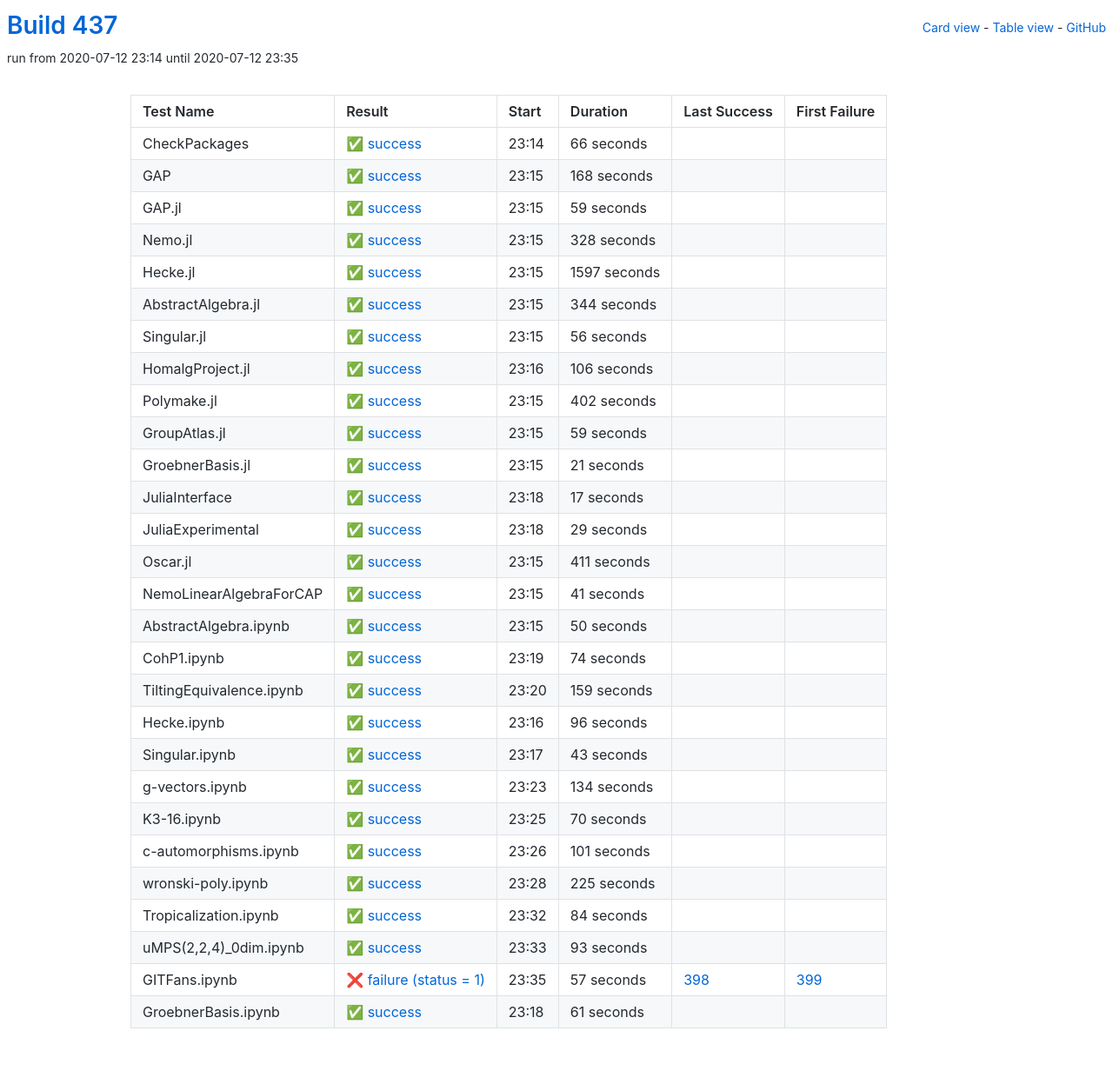
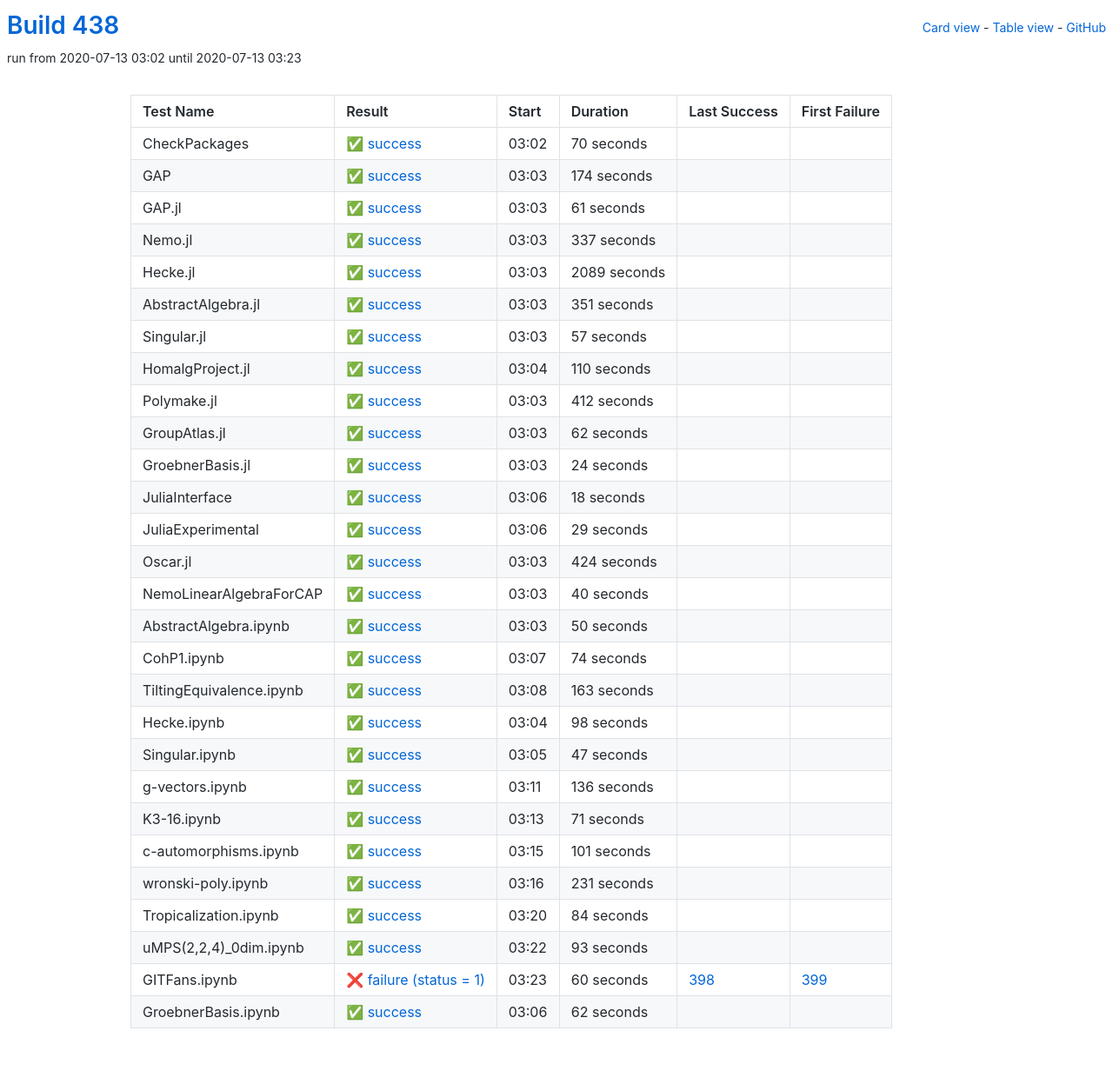
Before and after one commit to oscar-system/oscar-ci-status-stable, a Jekyll site: the page built from table.html, in a window 1280 px wide. Shown: the whole page at 87% size. Built offline with Jekyll 4.4.1, drawn with Linux system fonts in a browser that asks for light colours.

Commit message:
Build #438

```diff
--- a/_data/ci.yml
+++ b/_data/ci.yml
@@ -1,6 +1,6 @@
 ---
-build: 437
-build_url: https://oscarci.mathematik.uni-kl.de/job/oscar-stable/437/
+build: 438
+build_url: https://oscarci.mathematik.uni-kl.de/job/oscar-stable/438/
 job: oscar-stable
 organization: oscar-system
 repo: oscar-ci-status-stable
@@ -8,152 +8,152 @@ repourl: https://github.com/oscar-system/oscar-ci-status-stable
 tests:
 - name: CheckPackages
   id: checkpackages
-  log: https://oscarci.mathematik.uni-kl.de/job/oscar-stable/437/artifact/logs/build-437/CheckPackages.log
-  start: 2020-07-12 23:14
+  log: https://oscarci.mathematik.uni-kl.de/job/oscar-stable/438/artifact/logs/build-438/CheckPackages.log
+  start: 2020-07-13 03:02
   success: true
   exitcode: 0
   status: success
-  duration: 66
+  duration: 70
   last_success: false
   last_success_url:
   first_failure: false
   first_failure_url:
 - name: GAP
   id: gap
-  log: https://oscarci.mathematik.uni-kl.de/job/oscar-stable/437/artifact/logs/build-437/GAP.log
-  start: 2020-07-12 23:15
+  log: https://oscarci.mathematik.uni-kl.de/job/oscar-stable/438/artifact/logs/build-438/GAP.log
+  start: 2020-07-13 03:03
   success: true
   exitcode: 0
   status: success
-  duration: 168
+  duration: 174
   last_success: false
   last_success_url:
   first_failure: false
   first_failure_url:
 - name: GAP.jl
   id: gap-jl
-  log: https://oscarci.mathematik.uni-kl.de/job/oscar-stable/437/artifact/logs/build-437/GAP.jl.log
-  start: 2020-07-12 23:15
+  log: https://oscarci.mathematik.uni-kl.de/job/oscar-stable/438/artifact/logs/build-438/GAP.jl.log
+  start: 2020-07-13 03:03
   success: true
   exitcode: 0
   status: success
-  duration: 59
+  duration: 61
   last_success: false
   last_success_url:
   first_failure: false
   first_failure_url:
 - name: Nemo.jl
   id: nemo-jl
-  log: https://oscarci.mathematik.uni-kl.de/job/oscar-stable/437/artifact/logs/build-437/Nemo.jl.log
-  start: 2020-07-12 23:15
+  log: https://oscarci.mathematik.uni-kl.de/job/oscar-stable/438/artifact/logs/build-438/Nemo.jl.log
+  start: 2020-07-13 03:03
   success: true
   exitcode: 0
   status: success
-  duration: 328
+  duration: 337
   last_success: false
   last_success_url:
   first_failure: false
   first_failure_url:
 - name: Hecke.jl
   id: hecke-jl
-  log: https://oscarci.mathematik.uni-kl.de/job/oscar-stable/437/artifact/logs/build-437/Hecke.jl.log
-  start: 2020-07-12 23:15
+  log: https://oscarci.mathematik.uni-kl.de/job/oscar-stable/438/artifact/logs/build-438/Hecke.jl.log
+  start: 2020-07-13 03:03
   success: true
   exitcode: 0
   status: success
-  duration: 1597
+  duration: 2089
   last_success: false
   last_success_url:
   first_failure: false
   first_failure_url:
 - name: AbstractAlgebra.jl
   id: abstractalgebra-jl
-  log: https://oscarci.mathematik.uni-kl.de/job/oscar-stable/437/artifact/logs/build-437/AbstractAlgebra.jl.log
-  start: 2020-07-12 23:15
+  log: https://oscarci.mathematik.uni-kl.de/job/oscar-stable/438/artifact/logs/build-438/AbstractAlgebra.jl.log
+  start: 2020-07-13 03:03
   success: true
   exitcode: 0
   status: success
-  duration: 344
+  duration: 351
   last_success: false
   last_success_url:
   first_failure: false
   first_failure_url:
 - name: Singular.jl
   id: singular-jl
-  log: https://oscarci.mathematik.uni-kl.de/job/oscar-stable/437/artifact/logs/build-437/Singular.jl.log
-  start: 2020-07-12 23:15
+  log: https://oscarci.mathematik.uni-kl.de/job/oscar-stable/438/artifact/logs/build-438/Singular.jl.log
+  start: 2020-07-13 03:03
   success: true
   exitcode: 0
   status: success
-  duration: 56
+  duration: 57
   last_success: false
   last_success_url:
   first_failure: false
   first_failure_url:
 - name: HomalgProject.jl
   id: homalgproject-jl
-  log: https://oscarci.mathematik.uni-kl.de/job/oscar-stable/437/artifact/logs/build-437/HomalgProject.jl.log
-  start: 2020-07-12 23:16
+  log: https://oscarci.mathematik.uni-kl.de/job/oscar-stable/438/artifact/logs/build-438/HomalgProject.jl.log
+  start: 2020-07-13 03:04
   success: true
   exitcode: 0
   status: success
-  duration: 106
+  duration: 110
   last_success: false
   last_success_url:
   first_failure: false
   first_failure_url:
 - name: Polymake.jl
   id: polymake-jl
-  log: https://oscarci.mathematik.uni-kl.de/job/oscar-stable/437/artifact/logs/build-437/Polymake.jl.log
-  start: 2020-07-12 23:15
+  log: https://oscarci.mathematik.uni-kl.de/job/oscar-stable/438/artifact/logs/build-438/Polymake.jl.log
+  start: 2020-07-13 03:03
   success: true
   exitcode: 0
   status: success
-  duration: 402
+  duration: 412
   last_success: false
   last_success_url:
   first_failure: false
   first_failure_url:
 - name: GroupAtlas.jl
   id: groupatlas-jl
-  log: https://oscarci.mathematik.uni-kl.de/job/oscar-stable/437/artifact/logs/build-437/GroupAtlas.jl.log
-  start: 2020-07-12 23:15
+  log: https://oscarci.mathematik.uni-kl.de/job/oscar-stable/438/artifact/logs/build-438/GroupAtlas.jl.log
+  start: 2020-07-13 03:03
   success: true
   exitcode: 0
   status: success
-  duration: 59
+  duration: 62
   last_success: false
   last_success_url:
   first_failure: false
   first_failure_url:
 - name: GroebnerBasis.jl
   id: groebnerbasis-jl
-  log: https://oscarci.mathematik.uni-kl.de/job/oscar-stable/437/artifact/logs/build-437/GroebnerBasis.jl.log
-  start: 2020-07-12 23:15
+  log: https://oscarci.mathematik.uni-kl.de/job/oscar-stable/438/artifact/logs/build-438/GroebnerBasis.jl.log
+  start: 2020-07-13 03:03
   success: true
   exitcode: 0
   status: success
-  duration: 21
+  duration: 24
   last_success: false
   last_success_url:
   first_failure: false
   first_failure_url:
 - name: JuliaInterface
   id: juliainterface
-  log: https://oscarci.mathematik.uni-kl.de/job/oscar-stable/437/artifact/logs/build-437/JuliaInterface.log
-  start: 2020-07-12 23:18
+  log: https://oscarci.mathematik.uni-kl.de/job/oscar-stable/438/artifact/logs/build-438/JuliaInterface.log
+  start: 2020-07-13 03:06
   success: true
   exitcode: 0
   status: success
-  duration: 17
+  duration: 18
   last_success: false
   last_success_url:
   first_failure: false
   first_failure_url:
 - name: JuliaExperimental
   id: juliaexperimental
-  log: https://oscarci.mathematik.uni-kl.de/job/oscar-stable/437/artifact/logs/build-437/JuliaExperimental.log
-  start: 2020-07-12 23:18
+  log: https://oscarci.mathematik.uni-kl.de/job/oscar-stable/438/artifact/logs/build-438/JuliaExperimental.log
+  start: 2020-07-13 03:06
   success: true
   exitcode: 0
   status: success
@@ -164,32 +164,32 @@ tests:
   first_failure_url:
 - name: Oscar.jl
   id: oscar-jl
-  log: https://oscarci.mathematik.uni-kl.de/job/oscar-stable/437/artifact/logs/build-437/Oscar.jl.log
-  start: 2020-07-12 23:15
+  log: https://oscarci.mathematik.uni-kl.de/job/oscar-stable/438/artifact/logs/build-438/Oscar.jl.log
+  start: 2020-07-13 03:03
   success: true
   exitcode: 0
   status: success
-  duration: 411
+  duration: 424
   last_success: false
   last_success_url:
   first_failure: false
   first_failure_url:
 - name: NemoLinearAlgebraForCAP
   id: nemolinearalgebraforcap
-  log: https://oscarci.mathematik.uni-kl.de/job/oscar-stable/437/artifact/logs/build-437/NemoLinearAlgebraForCAP.log
-  start: 2020-07-12 23:15
+  log: https://oscarci.mathematik.uni-kl.de/job/oscar-stable/438/artifact/logs/build-438/NemoLinearAlgebraForCAP.log
+  start: 2020-07-13 03:03
   success: true
   exitcode: 0
   status: success
-  duration: 41
+  duration: 40
   last_success: false
   last_success_url:
   first_failure: false
   first_failure_url:
 - name: AbstractAlgebra.ipynb
   id: abstractalgebra-ipynb
-  log: https://oscarci.mathematik.uni-kl.de/job/oscar-stable/437/artifact/logs/build-437/AbstractAlgebra.ipynb.log
-  start: 2020-07-12 23:15
+  log: https://oscarci.mathematik.uni-kl.de/job/oscar-stable/438/artifact/logs/build-438/AbstractAlgebra.ipynb.log
+  start: 2020-07-13 03:03
   success: true
   exitcode: 0
   status: success
@@ -200,8 +200,8 @@ tests:
   first_failure_url:
 - name: CohP1.ipynb
   id: cohp1-ipynb
-  log: https://oscarci.mathematik.uni-kl.de/job/oscar-stable/437/artifact/logs/build-437/CohP1.ipynb.log
-  start: 2020-07-12 23:19
+  log: https://oscarci.mathematik.uni-kl.de/job/oscar-stable/438/artifact/logs/build-438/CohP1.ipynb.log
+  start: 2020-07-13 03:07
   success: true
   exitcode: 0
   status: success
@@ -212,68 +212,68 @@ tests:
   first_failure_url:
 - name: TiltingEquivalence.ipynb
   id: tiltingequivalence-ipynb
-  log: https://oscarci.mathematik.uni-kl.de/job/oscar-stable/437/artifact/logs/build-437/TiltingEquivalence.ipynb.log
-  start: 2020-07-12 23:20
+  log: https://oscarci.mathematik.uni-kl.de/job/oscar-stable/438/artifact/logs/build-438/TiltingEquivalence.ipynb.log
+  start: 2020-07-13 03:08
   success: true
   exitcode: 0
   status: success
-  duration: 159
+  duration: 163
   last_success: false
   last_success_url:
   first_failure: false
   first_failure_url:
 - name: Hecke.ipynb
   id: hecke-ipynb
-  log: https://oscarci.mathematik.uni-kl.de/job/oscar-stable/437/artifact/logs/build-437/Hecke.ipynb.log
-  start: 2020-07-12 23:16
+  log: https://oscarci.mathematik.uni-kl.de/job/oscar-stable/438/artifact/logs/build-438/Hecke.ipynb.log
+  start: 2020-07-13 03:04
   success: true
   exitcode: 0
   status: success
-  duration: 96
+  duration: 98
   last_success: false
   last_success_url:
   first_failure: false
   first_failure_url:
 - name: Singular.ipynb
   id: singular-ipynb
-  log: https://oscarci.mathematik.uni-kl.de/job/oscar-stable/437/artifact/logs/build-437/Singular.ipynb.log
-  start: 2020-07-12 23:17
+  log: https://oscarci.mathematik.uni-kl.de/job/oscar-stable/438/artifact/logs/build-438/Singular.ipynb.log
+  start: 2020-07-13 03:05
   success: true
   exitcode: 0
   status: success
-  duration: 43
+  duration: 47
   last_success: false
   last_success_url:
   first_failure: false
   first_failure_url:
 - name: g-vectors.ipynb
   id: g-vectors-ipynb
-  log: https://oscarci.mathematik.uni-kl.de/job/oscar-stable/437/artifact/logs/build-437/g-vectors.ipynb.log
-  start: 2020-07-12 23:23
+  log: https://oscarci.mathematik.uni-kl.de/job/oscar-stable/438/artifact/logs/build-438/g-vectors.ipynb.log
+  start: 2020-07-13 03:11
   success: true
   exitcode: 0
   status: success
-  duration: 134
+  duration: 136
   last_success: false
   last_success_url:
   first_failure: false
   first_failure_url:
 - name: K3-16.ipynb
   id: k3-16-ipynb
-  log: https://oscarci.mathematik.uni-kl.de/job/oscar-stable/437/artifact/logs/build-437/K3-16.ipynb.log
-  start: 2020-07-12 23:25
+  log: https://oscarci.mathematik.uni-kl.de/job/oscar-stable/438/artifact/logs/build-438/K3-16.ipynb.log
+  start: 2020-07-13 03:13
   success: true
   exitcode: 0
   status: success
-  duration: 70
+  duration: 71
   last_success: false
   last_success_url:
   first_failure: false
   first_failure_url:
 - name: c-automorphisms.ipynb
   id: c-automorphisms-ipynb
-  log: https://oscarci.mathematik.uni-kl.de/job/oscar-stable/437/artifact/logs/build-437/c-automorphisms.ipynb.log
-  start: 2020-07-12 23:26
+  log: https://oscarci.mathematik.uni-kl.de/job/oscar-stable/438/artifact/logs/build-438/c-automorphisms.ipynb.log
+  start: 2020-07-13 03:15
   success: true
   exitcode: 0
   status: success
@@ -284,20 +284,20 @@ tests:
   first_failure_url:
 - name: wronski-poly.ipynb
   id: wronski-poly-ipynb
-  log: https://oscarci.mathematik.uni-kl.de/job/oscar-stable/437/artifact/logs/build-437/wronski-poly.ipynb.log
-  start: 2020-07-12 23:28
+  log: https://oscarci.mathematik.uni-kl.de/job/oscar-stable/438/artifact/logs/build-438/wronski-poly.ipynb.log
+  start: 2020-07-13 03:16
   success: true
   exitcode: 0
   status: success
-  duration: 225
+  duration: 231
   last_success: false
   last_success_url:
   first_failure: false
   first_failure_url:
 - name: Tropicalization.ipynb
   id: tropicalization-ipynb
-  log: https://oscarci.mathematik.uni-kl.de/job/oscar-stable/437/artifact/logs/build-437/Tropicalization.ipynb.log
-  start: 2020-07-12 23:32
+  log: https://oscarci.mathematik.uni-kl.de/job/oscar-stable/438/artifact/logs/build-438/Tropicalization.ipynb.log
+  start: 2020-07-13 03:20
   success: true
   exitcode: 0
   status: success
@@ -308,8 +308,8 @@ tests:
   first_failure_url:
 - name: uMPS(2,2,4)_0dim.ipynb
   id: umps-2-2-4-0dim-ipynb
-  log: https://oscarci.mathematik.uni-kl.de/job/oscar-stable/437/artifact/logs/build-437/uMPS-2-2-4-_0dim.ipynb.log
-  start: 2020-07-12 23:33
+  log: https://oscarci.mathematik.uni-kl.de/job/oscar-stable/438/artifact/logs/build-438/uMPS-2-2-4-_0dim.ipynb.log
+  start: 2020-07-13 03:22
   success: true
   exitcode: 0
   status: success
@@ -320,24 +320,24 @@ tests:
   first_failure_url:
 - name: GITFans.ipynb
   id: gitfans-ipynb
-  log: https://oscarci.mathematik.uni-kl.de/job/oscar-stable/437/artifact/logs/build-437/GITFans.ipynb.log
-  start: 2020-07-12 23:35
+  log: https://oscarci.mathematik.uni-kl.de/job/oscar-stable/438/artifact/logs/build-438/GITFans.ipynb.log
+  start: 2020-07-13 03:23
   success: false
   exitcode: 1
   status: failure
-  duration: 57
+  duration: 60
   last_success: 398
   last_success_url: https://oscarci.mathematik.uni-kl.de/job/oscar-stable/398/
   first_failure: 399
   first_failure_url: https://oscarci.mathematik.uni-kl.de/job/oscar-stable/399/
 - name: GroebnerBasis.ipynb
   id: groebnerbasis-ipynb
-  log: https://oscarci.mathematik.uni-kl.de/job/oscar-stable/437/artifact/logs/build-437/GroebnerBasis.ipynb.log
-  start: 2020-07-12 23:18
+  log: https://oscarci.mathematik.uni-kl.de/job/oscar-stable/438/artifact/logs/build-438/GroebnerBasis.ipynb.log
+  start: 2020-07-13 03:06
   success: true
   exitcode: 0
   status: success
-  duration: 61
+  duration: 62
   last_success: false
   last_success_url:
   first_failure: false
```
Also changed, not shown: README.md.
